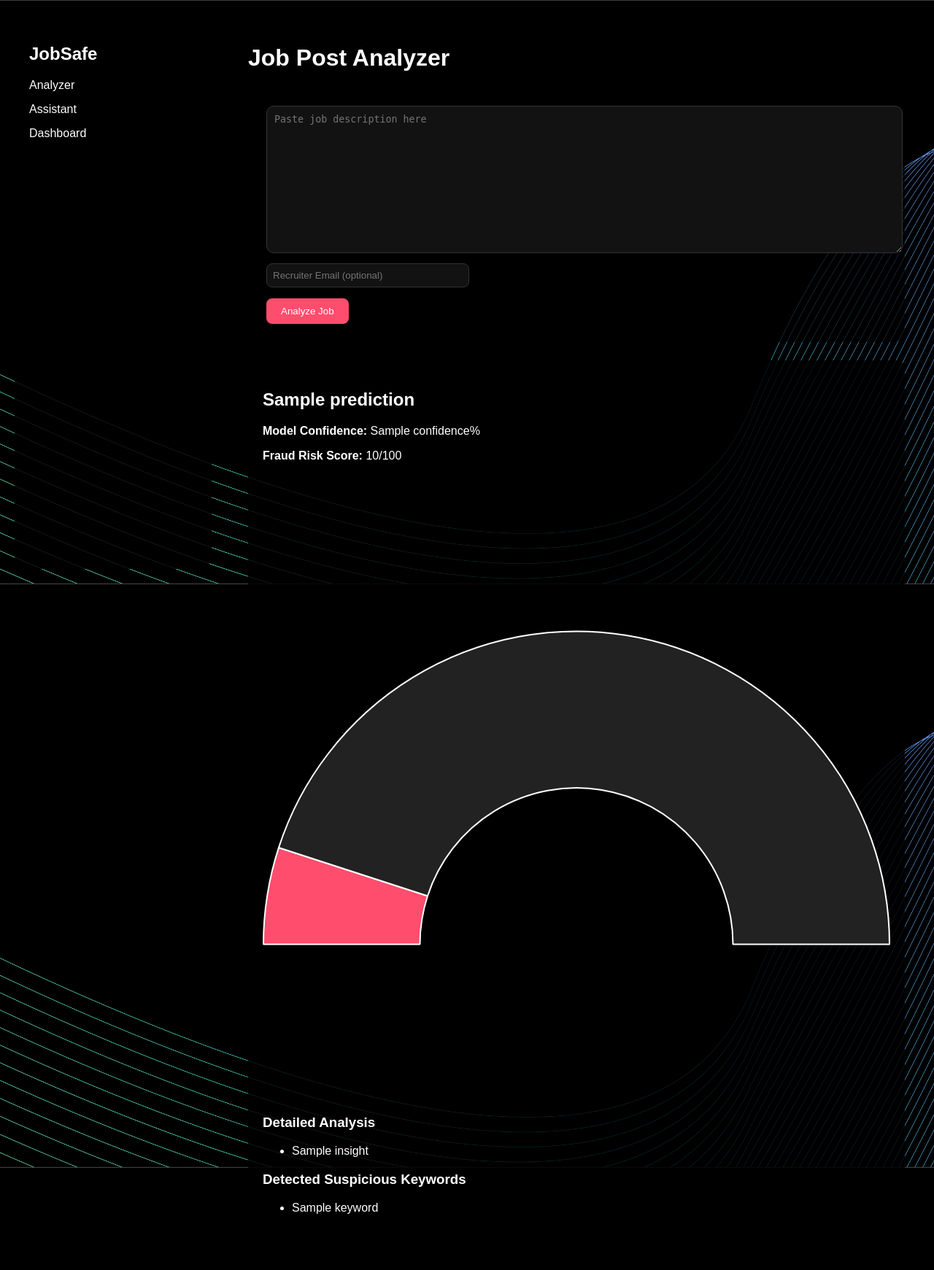
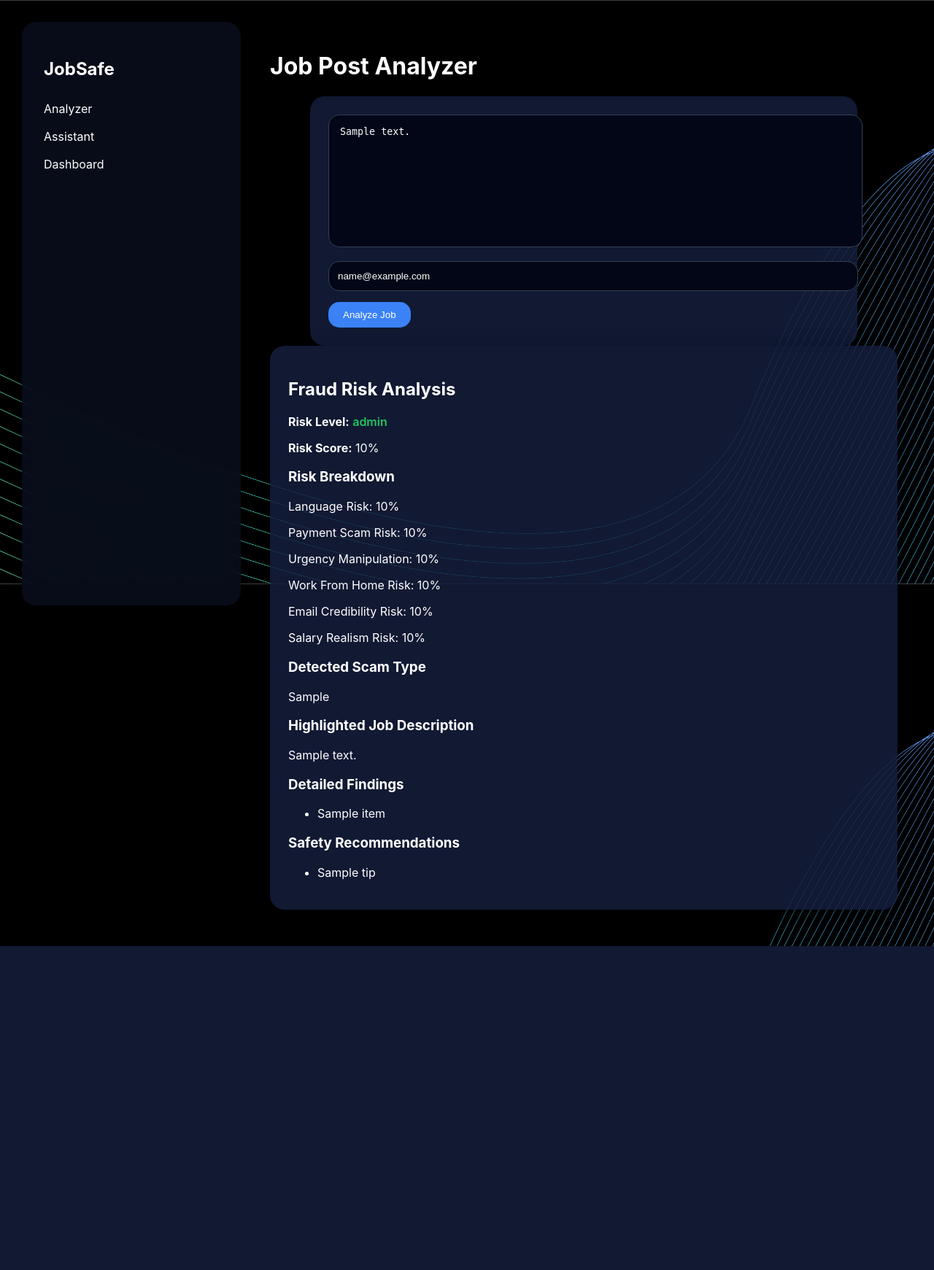
Before and after one commit to sarvaniny/fake-job-detection-project, a Flask app: template templates/index.html in a window 1280 px wide. Shown: the whole page at 73% size. After the commit the page ends 1297 px from the top, so only its background shows below. Run offline with Flask 3, Linux system fonts and the light colour scheme; the template is opened without the code that fills it: most values are stand-ins (such as "Sample title", 1, 10 or a date in 2020); parts of the project's set-up code (start-up, migrations or seed data) failed here and were passed over.

Commit message:
Updated project code

```diff
--- a/app.py
+++ b/app.py
@@ -1,161 +1,222 @@
-from flask import Flask, render_template, request
-import joblib
+from flask import Flask, render_template, request, jsonify
 import re
 
 app = Flask(__name__)
 
-model = joblib.load("model/job_model.pkl")
-vectorizer = joblib.load("model/vectorizer.pkl")
+analysis_history = []
+
+FREE_EMAIL_DOMAINS = [
+"gmail.com","yahoo.com","hotmail.com","outlook.com","protonmail.com"
+]
+
+SCAM_LANGUAGE = [
+"earn money fast",
+"quick money",
+"guaranteed income",
+"guaranteed profits",
+"passive income",
+"no experience required"
+]
+
+PAYMENT_PATTERNS = [
+r"registration fee",
+r"processing fee",
+r"training fee",
+r"security deposit",
+r"deposit",
+r"investment required",
+r"pay.*fee"
+]
+
+URGENCY_PATTERNS = [
+r"apply immediately",
+r"urgent hiring",
+r"limited slots",
+r"only today",
+r"limited time"
+]
+
+REMOTE_PATTERNS = [
+r"data entry",
+r"typing job",
+r"work from home"
+]
+
+CRYPTO_PATTERNS = [
+r"crypto",
+r"bitcoin",
+r"trading investment",
+r"automated trading"
+]
+
+
+def detect_patterns(text, patterns):
+    matches=[]
+    for p in patterns:
+        if re.search(p,text.lower()):
+            matches.append(p)
+    return matches
 
 
 def detect_keywords(text):
-
-    suspicious = [
-        "work from home",
-        "earn fast",
-        "no experience required",
-        "registration fee",
-        "telegram",
-        "urgent hiring",
-        "limited seats",
-        "guaranteed income",
-        "weekly payment",
-        "training fee",
-        "verification fee"
-    ]
-
-    text = text.lower()
-
-    detected = []
-
-    for word in suspicious:
-        if word in text:
-            detected.append(word)
-
-    return detected
+    found=[]
+    for k in SCAM_LANGUAGE:
+        if k in text.lower():
+            found.append(k)
+    return found
 
 
-def email_risk(email):
-
+def check_email(email):
     if not email:
         return False
+    domain=email.split("@")[-1]
+    return domain in FREE_EMAIL_DOMAINS
 
-    risky = ["gmail.com", "yahoo.com", "hotmail.com", "outlook.com"]
 
-    for r in risky:
-        if r in email.lower():
+def detect_unrealistic_salary(text):
+
+    nums=re.findall(r"\d+",text)
+
+    for n in nums:
+        if int(n)>50000:
             return True
 
     return False
 
 
-def salary_risk(text):
+def highlight_phrases(text,phrases):
 
-    numbers = re.findall(r"\d+", text)
+    highlighted=text
 
-    for n in numbers:
-        if int(n) > 100000:
-            return True
+    for p in phrases:
+        highlighted=re.sub(
+            f"({p})",
+            r"<mark>\1</mark>",
+            highlighted,
+            flags=re.IGNORECASE
+        )
 
-    return False
+    return highlighted
 
 
-def compute_risk(prediction, keywords, email_flag, salary_flag):
+def analyze_job(text,email):
 
-    score = 0
+    keyword_hits=detect_keywords(text)
+    payment_hits=detect_patterns(text,PAYMENT_PATTERNS)
+    urgency_hits=detect_patterns(text,URGENCY_PATTERNS)
+    remote_hits=detect_patterns(text,REMOTE_PATTERNS)
+    crypto_hits=detect_patterns(text,CRYPTO_PATTERNS)
 
-    if prediction == 1:
-        score += 40
+    email_risk=check_email(email)
+    salary_risk=detect_unrealistic_salary(text)
 
-    score += len(keywords) * 10
+    language_score=min(len(keyword_hits)*20,100)
+    payment_score=min(len(payment_hits)*40,100)
+    urgency_score=min(len(urgency_hits)*20,100)
+    remote_score=min(len(remote_hits)*20,100)
+    crypto_score=min(len(crypto_hits)*30,100)
+    email_score=40 if email_risk else 0
+    salary_score=40 if salary_risk else 0
 
-    if email_flag:
-        score += 20
+    total_score=min(
+        language_score+
+        payment_score+
+        urgency_score+
+        remote_score+
+        crypto_score+
+        email_score+
+        salary_score,
+        100
+    )
 
-    if salary_flag:
-        score += 15
+    if total_score>=70:
+        level="HIGH RISK"
+    elif total_score>=40:
+        level="MODERATE RISK"
+    else:
+        level="LOW RISK"
 
-    if score > 100:
-        score = 100
+    scam_type="Legitimate Job"
 
-    return score
+    if crypto_hits:
+        scam_type="Crypto Investment Scam"
+
+    elif payment_hits:
+        scam_type="Registration Fee Scam"
+
+    elif remote_hits:
+        scam_type="Work From Home Scam"
+
+    explanations=[]
+
+    if crypto_hits:
+        explanations.append("Crypto investment programs are frequently used in online job scams.")
+
+    if payment_hits:
+        explanations.append("The job requires deposits or registration fees which legitimate employers rarely request.")
+
+    if keyword_hits:
+        explanations.append("The advertisement contains language promising easy income.")
+
+    if email_risk:
+        explanations.append("The recruiter is using a free email provider instead of a corporate domain.")
+
+    if salary_risk:
+        explanations.append("The salary or profit claims appear unusually high.")
+
+    if not explanations:
+        explanations.append("No strong scam indicators were detected.")
+
+    highlighted_text=highlight_phrases(
+        text,
+        SCAM_LANGUAGE+["registration fee","crypto","guaranteed profits"]
+    )
+
+    recommendations=[
+    "Never pay registration or training fees to recruiters.",
+    "Verify company websites and LinkedIn pages.",
+    "Avoid guaranteed profit or unrealistic salary claims."
+    ]
+
+    return{
+        "score":total_score,
+        "level":level,
+        "scam_type":scam_type,
+        "explanations":explanations,
+        "highlighted_text":highlighted_text,
+        "recommendations":recommendations,
+
+        "language_score":language_score,
+        "payment_score":payment_score,
+        "urgency_score":urgency_score,
+        "remote_score":remote_score,
+        "email_score":email_score,
+        "salary_score":salary_score
+    }
 
 
-def generate_analysis(prediction, keywords, email_flag, salary_flag):
-
-    insights = []
-
-    if prediction == 1:
-        insights.append(
-            "The machine learning model classified this job post as potentially fraudulent based on textual patterns commonly found in scam postings."
-        )
-
-    if keywords:
-        insights.append(
-            f"The job description contains suspicious phrases such as: {', '.join(keywords)}."
-        )
-
-    if email_flag:
-        insights.append(
-            "The recruiter email uses a free domain which is often associated with fraudulent recruiters."
-        )
-
-    if salary_flag:
-        insights.append(
-            "The salary mentioned in the job post appears unusually high compared to typical job postings."
-        )
-
-    if not insights:
-        insights.append(
-            "No strong fraud indicators were detected in the job description."
-        )
-
-    return insights
-
-
-@app.route("/", methods=["GET", "POST"])
+@app.route("/",methods=["GET","POST"])
 def index():
 
-    result = None
+    result=None
+    job_text=""
+    recruiter_email=""
 
-    if request.method == "POST":
+    if request.method=="POST":
 
-        job_text = request.form.get("job_description")
-        recruiter_email = request.form.get("recruiter_email")
+        job_text=request.form.get("job_description")
+        recruiter_email=request.form.get("recruiter_email")
 
-        if job_text:
+        result=analyze_job(job_text,recruiter_email)
 
-            vector = vectorizer.transform([job_text])
+        analysis_history.append(result)
 
-            prediction = model.predict(vector)[0]
-
-            try:
-                conf = abs(model.decision_function(vector)[0])
-                confidence = round(min(conf * 10, 100), 2)
-            except:
-                confidence = 75
-
-            label = "Fraudulent Job Post" if prediction == 1 else "Legitimate Job Post"
-
-            keywords = detect_keywords(job_text)
-
-            email_flag = email_risk(recruiter_email)
-
-            salary_flag = salary_risk(job_text)
-
-            risk_score = compute_risk(prediction, keywords, email_flag, salary_flag)
-
-            insights = generate_analysis(prediction, keywords, email_flag, salary_flag)
-
-            result = {
-                "prediction": label,
-                "confidence": confidence,
-                "keywords": keywords,
-                "risk_score": risk_score,
-                "insights": insights
-            }
-
-    return render_template("index.html", result=result)
+    return render_template(
+        "index.html",
+        result=result,
+        job_text=job_text,
+        recruiter_email=recruiter_email
+    )
 
 
 @app.route("/assistant")
@@ -165,8 +226,48 @@ def assistant():
 
 @app.route("/dashboard")
 def dashboard():
-    return render_template("dashboard.html")
+
+    total=len(analysis_history)
+
+    high=sum(1 for r in analysis_history if r["level"]=="HIGH RISK")
+    medium=sum(1 for r in analysis_history if r["level"]=="MODERATE RISK")
+    low=sum(1 for r in analysis_history if r["level"]=="LOW RISK")
+
+    return render_template(
+        "dashboard.html",
+        total=total,
+        high=high,
+        medium=medium,
+        low=low
+    )
 
 
-if __name__ == "__main__":
+@app.route("/ask",methods=["POST"])
+def ask():
+
+    q=request.json["question"].lower()
+
+    knowledge={
+
+    "registration fee":"Legitimate employers almost never charge candidates fees during hiring.",
+    "training fee":"Training fee requests are a common scam tactic.",
+    "data entry":"Many data entry work-from-home jobs are scams.",
+    "work from home":"Always verify remote jobs carefully before applying.",
+    "gmail recruiter":"Recruiters using Gmail instead of company domains may be suspicious.",
+    "telegram":"Scammers often move conversations to Telegram to avoid monitoring.",
+    "crypto job":"Crypto investment job offers promising guaranteed profit are usually scams.",
+    "easy money":"Easy money promises are strong scam indicators.",
+    "high salary":"Extremely high salary offers should be verified carefully."
+    }
+
+    for k in knowledge:
+        if k in q:
+            return jsonify({"answer":knowledge[k]})
+
+    return jsonify({
+    "answer":"Be cautious of jobs promising high income, requesting payment, or pressuring you to act quickly."
+    })
+
+
+if __name__=="__main__":
     app.run(debug=True)
--- a/static/style.css
+++ b/static/style.css
@@ -1,152 +1,239 @@
+/* ---------- GLOBAL ---------- */
+
 body{
-
 margin:0;
-
-font-family:Arial, Helvetica, sans-serif;
+font-family:-apple-system,BlinkMacSystemFont,"Segoe UI",Roboto,Helvetica,Arial,sans-serif;
+color:white;
 
 background-image:url("/static/bg.jpg");
-
 background-size:cover;
-
 background-position:center;
-
 background-attachment:fixed;
-
-color:white;
-
 }
 
-
-/* SIDEBAR */
+/* ---------- SIDEBAR ---------- */
 
 .sidebar{
 
 position:fixed;
 
-left:20px;
+left:30px;
+top:30px;
 
-top:20px;
+width:240px;
 
-width:230px;
+height:calc(100vh - 60px);
 
-height:90vh;
+background:rgba(10,15,30,0.85);
 
-background:rgba(0,0,0,0.85);
+border-radius:20px;
 
-border-radius:18px;
+padding:30px;
 
-padding:20px;
+backdrop-filter:blur(12px);
 
+box-shadow:0 10px 30px rgba(0,0,0,0.4);
+}
+
+.sidebar h2{
+margin-bottom:30px;
 }
 
 .sidebar a{
 
 display:block;
 
-color:white;
+margin-bottom:18px;
 
 text-decoration:none;
 
-margin-bottom:15px;
+color:white;
 
+font-size:16px;
 }
 
+.sidebar a:hover{
+color:#60a5fa;
+}
 
-/* MAIN CONTENT */
+/* ---------- MAIN CONTENT ---------- */
 
 .app-container{
 
-margin-left:300px;
+margin-left:320px;
 
-padding:40px;
+padding:50px;
 
+max-width:1000px;
 }
 
+/* ---------- CARDS ---------- */
 
-/* CARDS */
+.analyzer-card,
+.analysis-card,
+.chat-card,
+.dashboard-card{
 
-.card{
+background:rgba(20,30,60,0.85);
 
-background:rgba(0,0,0,0.7);
+border-radius:20px;
 
 padding:25px;
 
-border-radius:16px;
-
-margin-top:20px;
-
+box-shadow:0 10px 30px rgba(0,0,0,0.4);
 }
 
+/* ---------- ANALYZER ---------- */
 
-/* INPUTS */
+.analyzer-card{
+
+max-width:700px;
+
+margin:auto;
+}
 
 textarea{
 
 width:100%;
 
-height:180px;
+height:150px;
 
-background:#121212;
+padding:15px;
 
-border:1px solid #333;
+border-radius:15px;
 
-border-radius:10px;
+border:1px solid #334155;
 
-padding:10px;
+background:#020617;
 
 color:white;
 
+margin-bottom:15px;
+
+resize:none;
 }
-
 
 input{
 
-margin-top:10px;
+width:100%;
 
-width:260px;
+padding:12px;
 
-background:#121212;
+border-radius:15px;
 
-border:1px solid #333;
+border:1px solid #334155;
 
-border-radius:8px;
-
-padding:8px;
+background:#020617;
 
 color:white;
 
+margin-bottom:15px;
 }
-
 
 button{
 
-margin-top:15px;
+background:#3b82f6;
+
+border:none;
 
 padding:10px 20px;
 
-background:#ff4d6d;
-
-border:none;
-
-border-radius:8px;
+border-radius:15px;
 
 color:white;
 
 cursor:pointer;
 
+font-weight:500;
 }
 
+button:hover{
+background:#2563eb;
+}
 
-/* RESULT */
+/* ---------- ASSISTANT ---------- */
 
-.result{
+.chat-card{
 
-margin-top:25px;
+width:420px;
 
-padding:20px;
+height:420px;
 
-background:rgba(0,0,0,0.85);
+margin:auto;
 
-border-radius:12px;
+display:flex;
 
+flex-direction:column;
+
+justify-content:space-between;
 }
+
+.chat-messages{
+
+flex:1;
+
+overflow-y:auto;
+
+margin-bottom:15px;
+}
+
+.chat-input-row{
+
+display:flex;
+
+gap:10px;
+}
+
+.chat-input-row input{
+
+flex:1;
+
+margin:0;
+}
+
+.chat-input-row button{
+
+width:90px;
+}
+
+/* ---------- DASHBOARD ---------- */
+
+.dashboard-grid{
+
+display:grid;
+
+grid-template-columns:1fr 1fr;
+
+gap:20px;
+
+margin-top:30px;
+
+max-width:800px;
+
+margin-left:auto;
+margin-right:auto;
+}
+
+.dashboard-card{
+
+text-align:center;
+
+padding:30px;
+}
+
+/* ---------- RISK COLORS ---------- */
+
+.risk-high{
+color:#ef4444;
+font-weight:600;
+}
+
+.risk-medium{
+color:#f59e0b;
+font-weight:600;
+}
+
+.risk-low{
+color:#22c55e;
+font-weight:600;
+}
--- a/templates/index.html
+++ b/templates/index.html
@@ -1,19 +1,17 @@
 <!DOCTYPE html>
-<html>
+<html lang="en">
 
 <head>
+<meta charset="UTF-8">
+<meta name="viewport" content="width=device-width, initial-scale=1.0">
 
-<title>JobSafe</title>
+<title>JobSafe Analyzer</title>
 
 <link rel="stylesheet" href="{{ url_for('static', filename='style.css') }}">
-
-<script src="https://cdn.jsdelivr.net/npm/chart.js"></script>
 
 </head>
 
 <body>
-
-<!-- SIDEBAR -->
 
 <div class="sidebar">
 
@@ -26,29 +24,25 @@
 </div>
 
 
-<!-- MAIN CONTENT -->
-
 <div class="app-container">
 
 <h1>Job Post Analyzer</h1>
 
-<div class="card">
+<div class="analyzer-card">
 
 <form method="POST">
 
 <textarea
 name="job_description"
 placeholder="Paste job description here"
-required></textarea>
-
-<br>
+>{{ job_text }}</textarea>
 
 <input
 type="text"
 name="recruiter_email"
-placeholder="Recruiter Email (optional)">
-
-<br>
+placeholder="Recruiter Email (optional)"
+value="{{ recruiter_email }}"
+>
 
 <button type="submit">Analyze Job</button>
 
@@ -57,82 +51,76 @@ placeholder="Recruiter Email (optional)">
 </div>
 
 
-
 {% if result %}
 
-<div class="card result">
+<div class="analysis-card">
 
-<h2>{{ result.prediction }}</h2>
+<h2>Fraud Risk Analysis</h2>
 
-<p><b>Model Confidence:</b> {{ result.confidence }}%</p>
+<p>
+<strong>Risk Level:</strong>
 
-<p><b>Fraud Risk Score:</b> {{ result.risk_score }}/100</p>
+{% if result.level == "HIGH RISK" %}
+<span class="risk-high">{{ result.level }}</span>
+{% elif result.level == "MODERATE RISK" %}
+<span class="risk-medium">{{ result.level }}</span>
+{% else %}
+<span class="risk-low">{{ result.level }}</span>
+{% endif %}
+
+</p>
+
+<p><strong>Risk Score:</strong> {{ result.score }}%</p>
 
 
-<!-- RISK METER -->
+<h3>Risk Breakdown</h3>
 
-<canvas id="riskMeter" width="300" height="200"></canvas>
+<p>Language Risk: {{ result.language_score }}%</p>
+<p>Payment Scam Risk: {{ result.payment_score }}%</p>
+<p>Urgency Manipulation: {{ result.urgency_score }}%</p>
+<p>Work From Home Risk: {{ result.remote_score }}%</p>
+<p>Email Credibility Risk: {{ result.email_score }}%</p>
+<p>Salary Realism Risk: {{ result.salary_score }}%</p>
 
 
-<h3>Detailed Analysis</h3>
+<h3>Detected Scam Type</h3>
+
+<p>{{ result.scam_type }}</p>
+
+
+<h3>Highlighted Job Description</h3>
+
+<p>{{ result.highlighted_text | safe }}</p>
+
+
+<h3>Detailed Findings</h3>
 
 <ul>
 
-{% for i in result.insights %}
-<li>{{ i }}</li>
+{% for item in result.explanations %}
+
+<li>{{ item }}</li>
+
 {% endfor %}
 
 </ul>
 
 
-{% if result.keywords %}
-
-<h3>Detected Suspicious Keywords</h3>
+<h3>Safety Recommendations</h3>
 
 <ul>
 
-{% for k in result.keywords %}
-<li>{{ k }}</li>
+{% for tip in result.recommendations %}
+
+<li>{{ tip }}</li>
+
 {% endfor %}
 
 </ul>
 
-{% endif %}
-
 </div>
 
-
-<script>
-
-var risk = {{ result.risk_score }}
-
-var ctx = document.getElementById('riskMeter')
-
-new Chart(ctx, {
-
-type: 'doughnut',
-
-data: {
-
-datasets: [{
-data: [risk, 100-risk],
-backgroundColor: ['#ff4d6d','#222']
-}]
-
-},
-
-options:{
-rotation:-90,
-circumference:180,
-plugins:{legend:{display:false}}
-}
-
-})
-
-</script>
-
 {% endif %}
-
 
 </div>
 
```
Also changed, not shown: templates/assistant.html (+38 -16 lines), templates/dashboard.html (+25 -7 lines).
